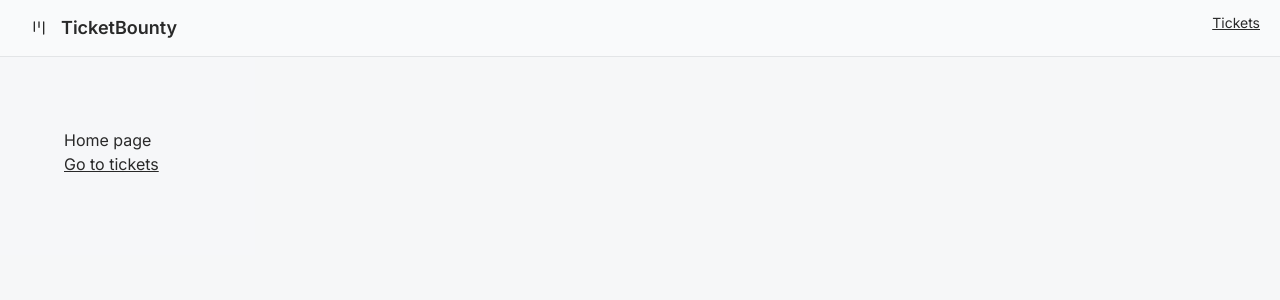
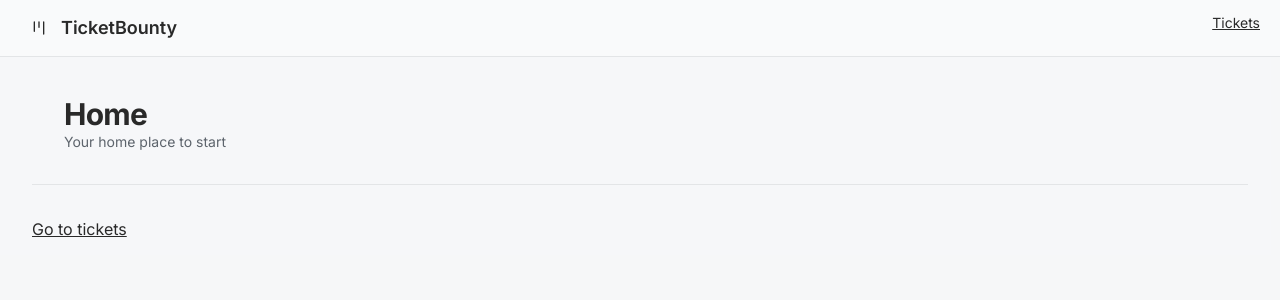
Before and after one commit to moWalid3/ticket-bounty, a Next.js app: page / in a window 1280 px wide. Shown: the top 300 px of the page. Built offline with nearby package versions, Linux system fonts and the light colour scheme.

Commit message:
create Heading component

```diff
--- a/src/app/page.tsx
+++ b/src/app/page.tsx
@@ -1,10 +1,12 @@
+import Heading from "@/components/Heading";
 import { Routes } from "@/constants/routes";
 import Link from "next/link";
 
 export default function Home() {
   return (
-    <div className="p-8">
-      <h1>Home page</h1>
+    <div className="flex-1 flex flex-col gap-y-8">
+      <Heading title="Home" description="Your home place to start" />
+
       <Link href={Routes.tickets} className="underline">
         Go to tickets
       </Link>
--- a/src/app/tickets/page.tsx
+++ b/src/app/tickets/page.tsx
@@ -10,8 +10,8 @@
   CardTitle,
 } from "@/components/ui/card";
 
+import Heading from "@/components/Heading";
 import { buttonVariants } from "@/components/ui/button";
-import { Separator } from "@/components/ui/separator";
 import { LucideCircleCheck, LucideFileText, LucidePencil } from "lucide-react";
 
 const TICKET_ICONS = {
@@ -23,14 +23,7 @@
 function TicketsPage() {
   return (
     <div className="flex-1 flex flex-col gap-y-8">
-      <div>
-        <h2 className="text-3xl font-bold tracking-tight">Tickets</h2>
-        <p className="text-sm text-muted-foreground">
-          All your tickets at one place
-        </p>
-      </div>
-
-      <Separator />
+      <Heading description="All your tickets at one place" title="Tickets" />
 
       <div className="flex-1 flex flex-col items-center gap-y-4 animate-fade-in-from-top">
         {initialTickets.map((ticket) => (
--- /dev/null
+++ b/src/components/Heading.tsx
@@ -0,0 +1,22 @@
+import { Separator } from "@/components/ui/separator";
+
+type HeadingProps = {
+  title: string;
+  description?: string;
+};
+
+function Heading({ title, description }: HeadingProps) {
+  return (
+    <>
+      <div className="px-2  sm:px-8">
+        <h2 className="text-3xl font-bold tracking-tight">{title}</h2>
+        {description && (
+          <p className="text-sm text-muted-foreground">{description}</p>
+        )}
+      </div>
+      <Separator />
+    </>
+  );
+}
+
+export default Heading;
```
